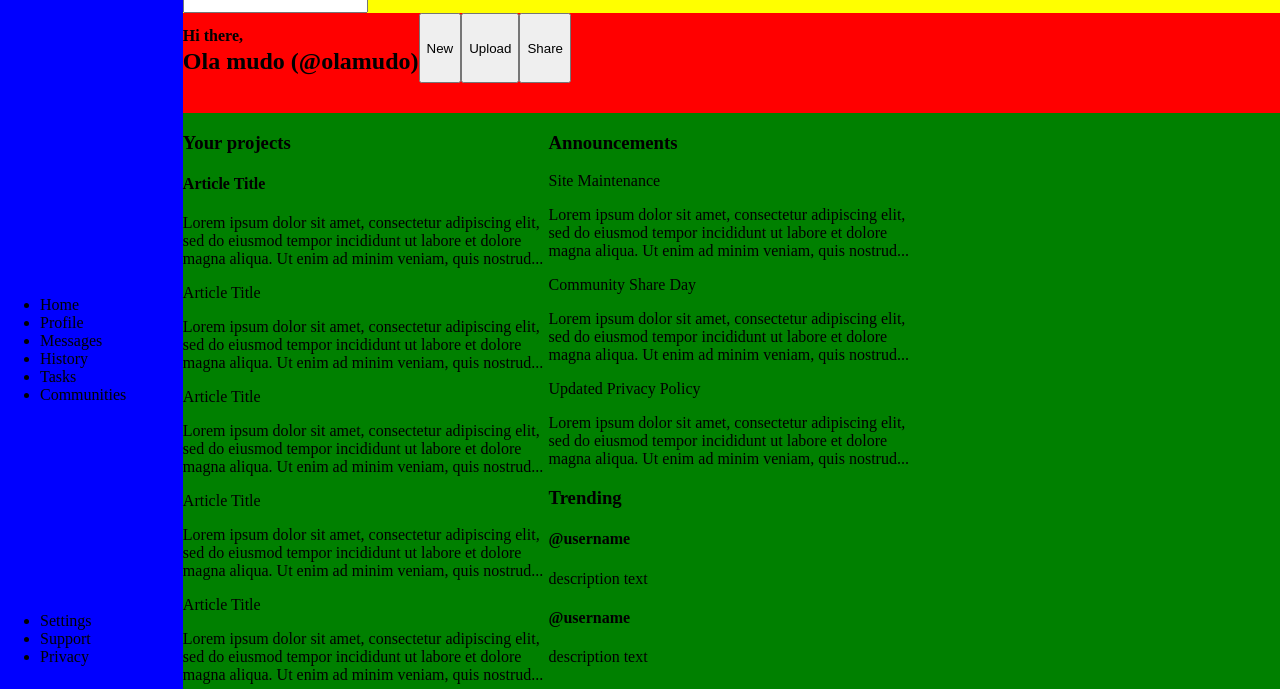
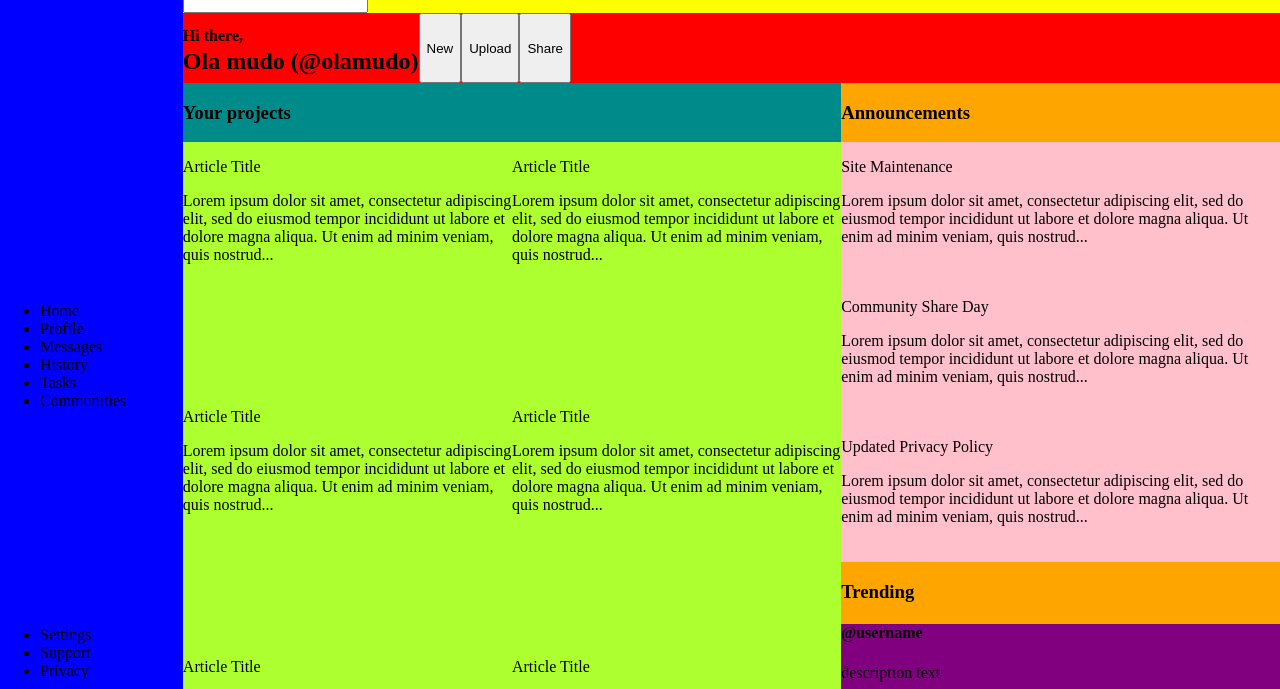
Before and after one commit to paticow/admin-dashboard, a plain HTML site: page index.html in a window 1280 px wide. Shown: the part 37-726 px from the top of the page. Drawn offline with Linux system fonts and the light colour scheme.

Commit message:
Finish basic layout

```diff
--- a/index.html
+++ b/index.html
@@ -1,11 +1,13 @@
 <!DOCTYPE html>
 <html lang="en">
+
 <head>
     <meta charset="UTF-8">
     <meta name="viewport" content="width=device-width, initial-scale=1.0">
     <title>Document</title>
     <link rel="stylesheet" href="styles.css">
 </head>
+
 <body>
     <div id="header">
         <div id="searchbar">
@@ -47,53 +49,65 @@
         </div>
     </div>
     <div id="main">
+        <div id="project-container">
+            <h3>Your projects</h3>
             <div id="projects">
-            <h3>Your projects</h3>
-            <div id="project-container">
                 <div class="card">
-                    <h4 class="title">Article Title</h4>
-                    <p>Lorem ipsum dolor sit amet, consectetur adipiscing elit, sed do eiusmod tempor incididunt ut labore et dolore magna aliqua. Ut enim ad minim veniam, quis nostrud...</p>
+                    <p class="title">Article Title</p>
+                    <p>Lorem ipsum dolor sit amet, consectetur adipiscing elit, sed do eiusmod tempor incididunt ut
+                        labore et dolore magna aliqua. Ut enim ad minim veniam, quis nostrud...</p>
                 </div>
                 <div class="card">
                     <p class="title">Article Title</p>
-                    <p>Lorem ipsum dolor sit amet, consectetur adipiscing elit, sed do eiusmod tempor incididunt ut labore et dolore magna aliqua. Ut enim ad minim veniam, quis nostrud...</p>
+                    <p>Lorem ipsum dolor sit amet, consectetur adipiscing elit, sed do eiusmod tempor incididunt ut
+                        labore et dolore magna aliqua. Ut enim ad minim veniam, quis nostrud...</p>
                 </div>
                 <div class="card">
                      <p class="title">Article Title</p>
-                    <p>Lorem ipsum dolor sit amet, consectetur adipiscing elit, sed do eiusmod tempor incididunt ut labore et dolore magna aliqua. Ut enim ad minim veniam, quis nostrud...</p>
+                    <p>Lorem ipsum dolor sit amet, consectetur adipiscing elit, sed do eiusmod tempor incididunt ut
+                        labore et dolore magna aliqua. Ut enim ad minim veniam, quis nostrud...</p>
                 </div>
                 <div class="card">
                     <p class="title">Article Title</p>
-                    <p>Lorem ipsum dolor sit amet, consectetur adipiscing elit, sed do eiusmod tempor incididunt ut labore et dolore magna aliqua. Ut enim ad minim veniam, quis nostrud...</p>
+                    <p>Lorem ipsum dolor sit amet, consectetur adipiscing elit, sed do eiusmod tempor incididunt ut
+                        labore et dolore magna aliqua. Ut enim ad minim veniam, quis nostrud...</p>
                 </div>
                 <div class="card">
                     <p class="title">Article Title</p>
-                    <p>Lorem ipsum dolor sit amet, consectetur adipiscing elit, sed do eiusmod tempor incididunt ut labore et dolore magna aliqua. Ut enim ad minim veniam, quis nostrud...</p>
+                    <p>Lorem ipsum dolor sit amet, consectetur adipiscing elit, sed do eiusmod tempor incididunt ut
+                        labore et dolore magna aliqua. Ut enim ad minim veniam, quis nostrud...</p>
                 </div>
                 <div class="card">
                     <p class="title">Article Title</p>
-                    <p>Lorem ipsum dolor sit amet, consectetur adipiscing elit, sed do eiusmod tempor incididunt ut labore et dolore magna aliqua. Ut enim ad minim veniam, quis nostrud...</p>
+                    <p>Lorem ipsum dolor sit amet, consectetur adipiscing elit, sed do eiusmod tempor incididunt ut
+                        labore et dolore magna aliqua. Ut enim ad minim veniam, quis nostrud...</p>
                 </div>
             </div>
         </div>
         <div id="right-side">
             <div id="announcements">
                 <h3>Announcements</h3>
+                <div id="announcements-content">
                     <div class="card">
                     <p class="title">Site Maintenance</p>
-                    <p>Lorem ipsum dolor sit amet, consectetur adipiscing elit, sed do eiusmod tempor incididunt ut labore et dolore magna aliqua. Ut enim ad minim veniam, quis nostrud...</p>
+                    <p>Lorem ipsum dolor sit amet, consectetur adipiscing elit, sed do eiusmod tempor incididunt ut
+                        labore et dolore magna aliqua. Ut enim ad minim veniam, quis nostrud...</p>
                     </div>
                     <div class="card">
                         <p class="title">Community Share Day</p>
-                    <p>Lorem ipsum dolor sit amet, consectetur adipiscing elit, sed do eiusmod tempor incididunt ut labore et dolore magna aliqua. Ut enim ad minim veniam, quis nostrud...</p>
+                        <p>Lorem ipsum dolor sit amet, consectetur adipiscing elit, sed do eiusmod tempor incididunt ut
+                            labore et dolore magna aliqua. Ut enim ad minim veniam, quis nostrud...</p>
                     </div>
                     <div class="card">
                         <p class="title">Updated Privacy Policy</p>
-                    <p>Lorem ipsum dolor sit amet, consectetur adipiscing elit, sed do eiusmod tempor incididunt ut labore et dolore magna aliqua. Ut enim ad minim veniam, quis nostrud...</p>
+                        <p>Lorem ipsum dolor sit amet, consectetur adipiscing elit, sed do eiusmod tempor incididunt ut
+                            labore et dolore magna aliqua. Ut enim ad minim veniam, quis nostrud...</p>
+                    </div>
                 </div>
             </div>
             <div id="trending">
                 <h3>Trending</h3>
+                <div id="trending-content">
                     <span>
                         <span class="icon"></span>
                         <h4>@username</h4>
@@ -117,5 +131,7 @@
                 </div>
             </div>
         </div>
+    </div>
 </body>
+
 </html>
--- a/styles.css
+++ b/styles.css
@@ -4,7 +4,7 @@ body{
     height: 100%;
     display: grid;
     grid-template-columns: 1fr repeat(3, 2fr); /*300px*/
-    grid-template-rows: 150px 3fr;
+    grid-template-rows: 120px 1fr;
 }
 
 #header{
@@ -37,12 +37,45 @@ body{
 }
 
 #main{
-    height: 100%;
     grid-column: 2/5;
-    background-color: green;
+    display: flex;
+/*
     display: grid;
     grid-template-columns: repeat(3, 1fr);
-    grid-template-rows: 50px repeat(3, 250px);
+    grid-template-rows: 50px 300px 100px 300px;
+*/
+}
+
+
+#right-side{
+    background-color: orange;
+    width: 40%;
+}
+
+#project-container{
+    background-color: darkcyan;
+    display: flex;
+    flex-direction: column;
+    width: 60%;
+}
+
+#projects{
+    background-color: greenyellow;
+    display: grid;
+    grid-template-columns: repeat(2, 1fr);
+    grid-template-rows: repeat(3, 250px);
+}
+
+
+#announcements-content{
+    background-color: pink;
+    display: grid;
+    grid-template-rows: repeat(3, 140px);
+}
+
+#trending-content{
+    background-color: purple;
+    grid-template-rows: 50px repeat(3, 100px);
 }
 
 #dash-1 ul{
```
Lines whose indentation alone changed are shown as unchanged.
